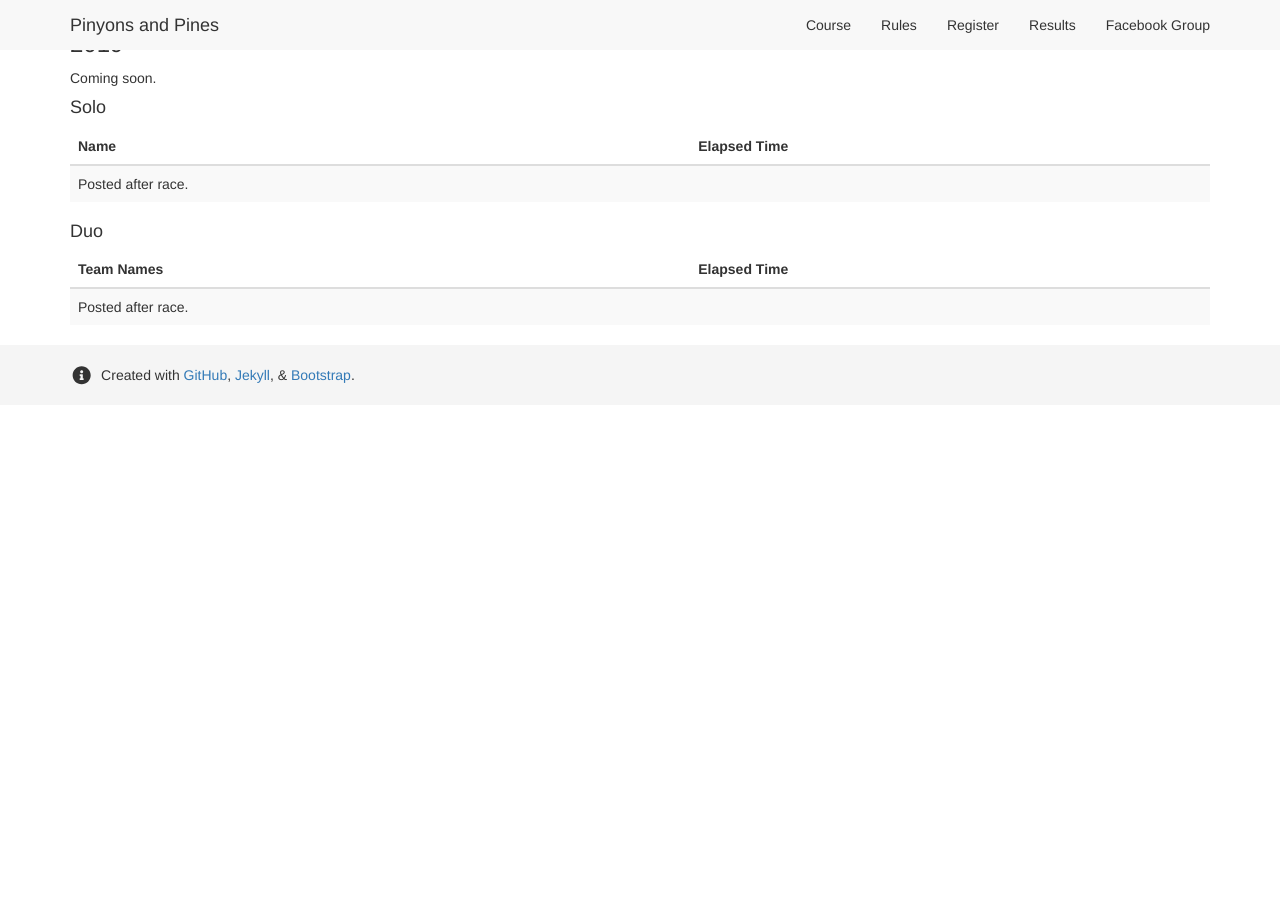
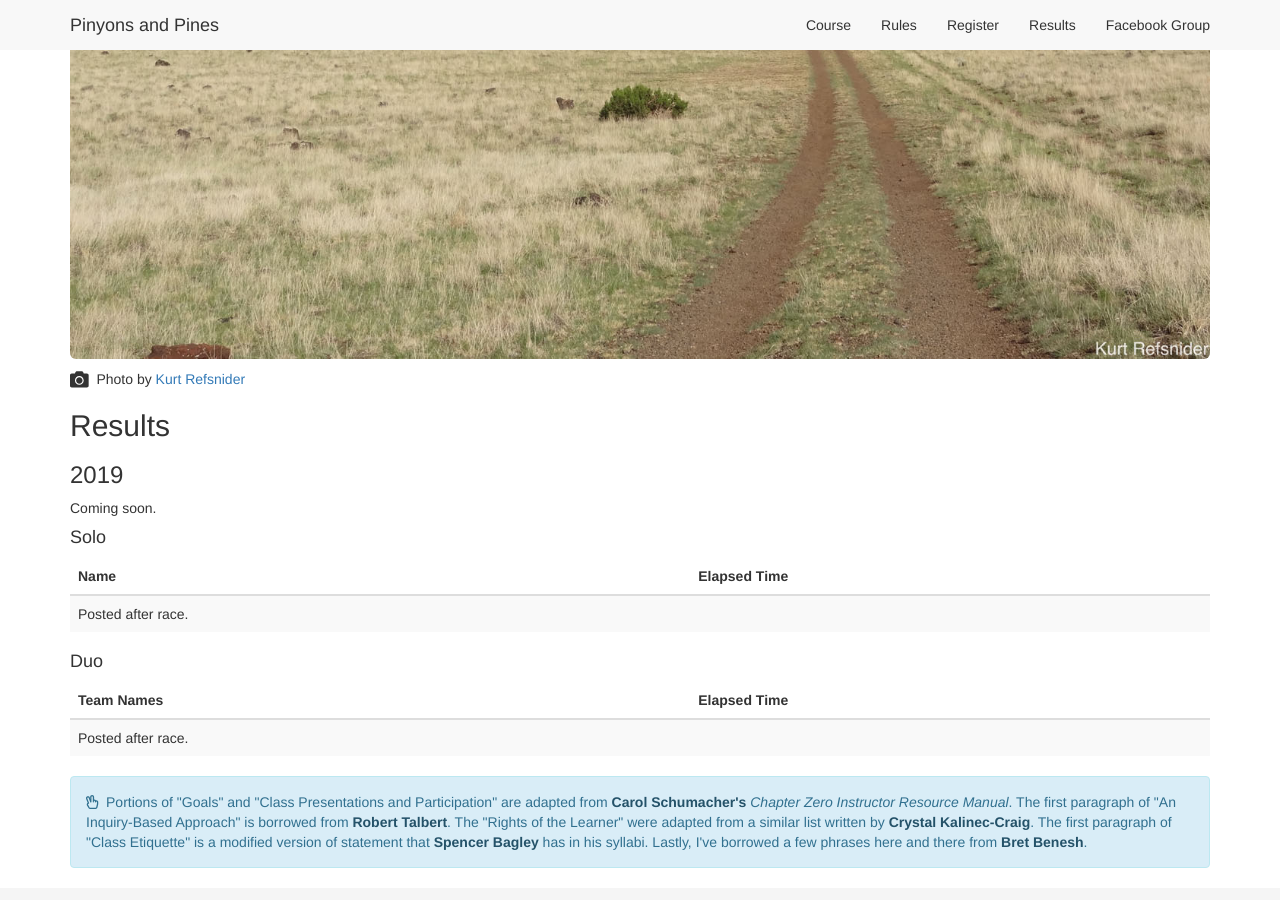
Before and after one commit to dcernst/PinyonsPines, a Jekyll site: the page built from results.md, in a window 1280 px wide and 900 px high, scrolled down 556 px. Built offline with Jekyll 4.4.1, drawn with Linux system fonts in a browser that asks for light colours; nearby versions of some CDN libraries; before the commit the page ends 961 px from its top, so only the background shows below that.

Commit message:
Update to image info

```diff
--- a/results.md
+++ b/results.md
@@ -4,7 +4,9 @@ author: Dana Ernst
 layout: default
 ---
 
-<img src="{{ site.baseurl }}/images/Aspens-Refsnider.jpg" class="img-responsive img-rounded" img style="margin-bottom: 10px" />
+<img src="{{ site.baseurl }}/images/CinderCones2-Refsnider.jpg" class="img-responsive img-rounded" img style="margin-bottom: 10px" />
+
+<i class="fas fa-camera fa-lg"></i>&nbsp; Photo by <a href="https://www.ultramtb.net/about-kurt-refsnider.html#/" target="_blank">Kurt Refsnider</a>
 
 ## Results
 
@@ -49,3 +51,7 @@ Coming soon.
 	</tbody>
 </table>
 </center>
+
+<div class="alert alert-info" role="alert">
+<i class="far fa-hand-peace"></i>&nbsp; Portions of "Goals" and "Class Presentations and Participation" are adapted from <a href="http://www2.kenyon.edu/Depts/Math/schumacherc/public_html/" class="alert-link">Carol Schumacher's</a> <i>Chapter Zero Instructor Resource Manual</i>. The first paragraph of "An Inquiry-Based Approach" is borrowed from <a href="https://gist.github.com/RobertTalbert/7854aadbdfca232dbdda" class="alert-link">Robert Talbert</a>. The "Rights of the Learner" were adapted from a similar list written by <a href="https://embracinglifewithmajorrevisions.wordpress.com/2017/07/12/rights-of-the-learner-an-introduction/" class="alert-link">Crystal Kalinec-Craig</a>. The first paragraph of "Class Etiquette" is a modified version of statement that <a href="http://www.unco.edu/nhs/mathematical-sciences/faculty/bagley.aspx" class="alert-link">Spencer Bagley</a> has in his syllabi. Lastly, I've borrowed a few phrases here and there from <a href="http://www.users.csbsju.edu/~bbenesh/" class="alert-link">Bret Benesh</a>.
+</div>
```
Also changed, not shown: course.md (+2 -0 lines), index.md (+0 -3 lines), rules.md (+3 -1 lines).
